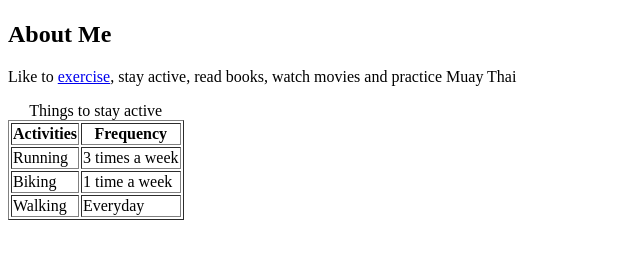
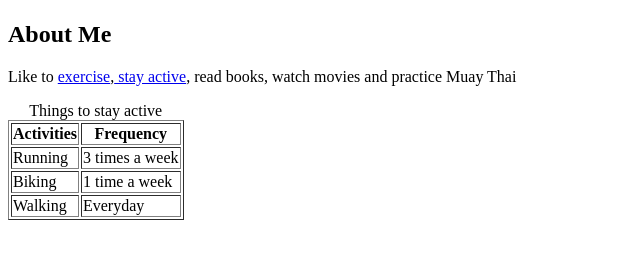
Before and after one commit to rosaalatorre/day-one, a plain HTML site: page index.html in a window 1280 px wide. Shown: the part 59-318 px from the top of the page, without its empty margins (0-640 px from the left). Drawn offline with Linux system fonts and the light colour scheme.

Commit message:
second link added to stay active

```diff
--- a/index.html
+++ b/index.html
@@ -8,7 +8,7 @@
   <body>
   		<h1>Rosa's Test</h1>
       	<h2> About Me </h2>
-	<p> Like to <a href=http://www.health.com/health/gallery/0,,20580068,00.html> exercise</a>, stay active, read books, watch movies and practice Muay Thai</p>
+	<p> Like to <a href=http://www.health.com/health/gallery/0,,20580068,00.html> exercise</a>,<a href=http://www.hsph.harvard.edu/nutritionsource/staying-active/> stay active</a>, read books, watch movies and practice Muay Thai</p>
 	<table border=1>
 		<caption> Things to stay active </caption>
 		<thead>
```
